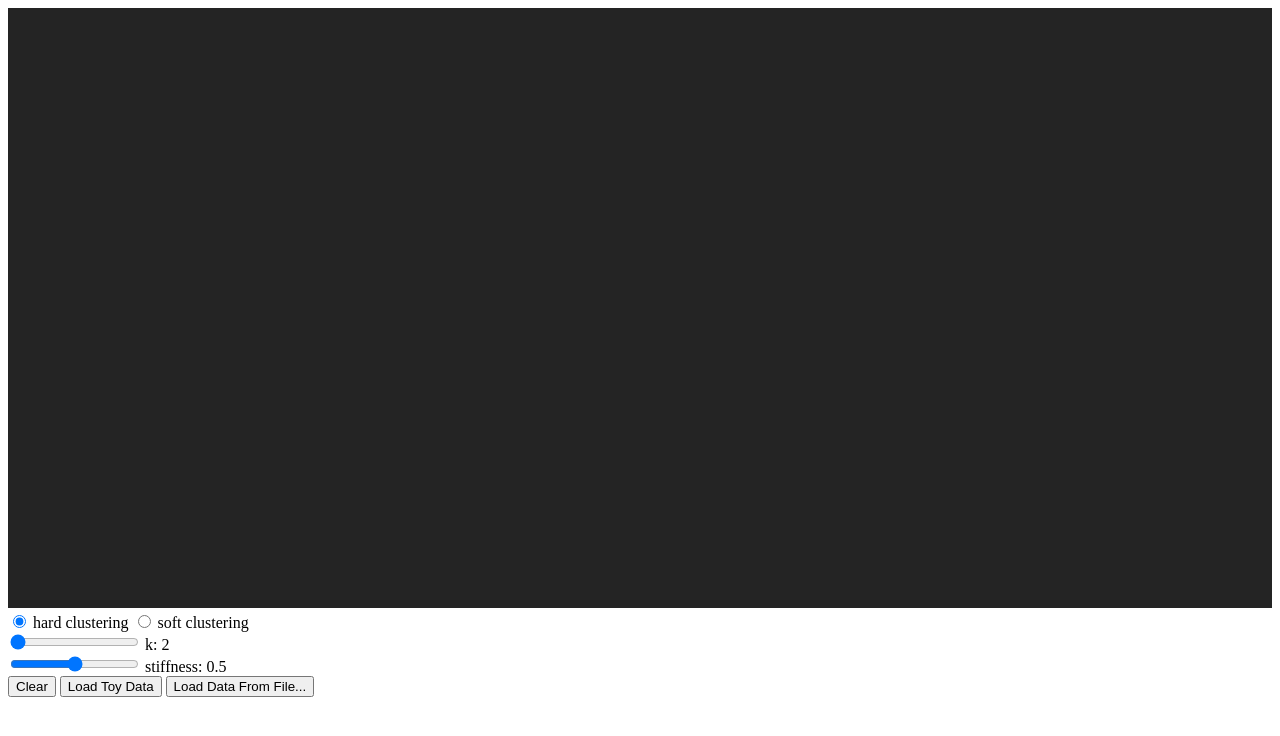
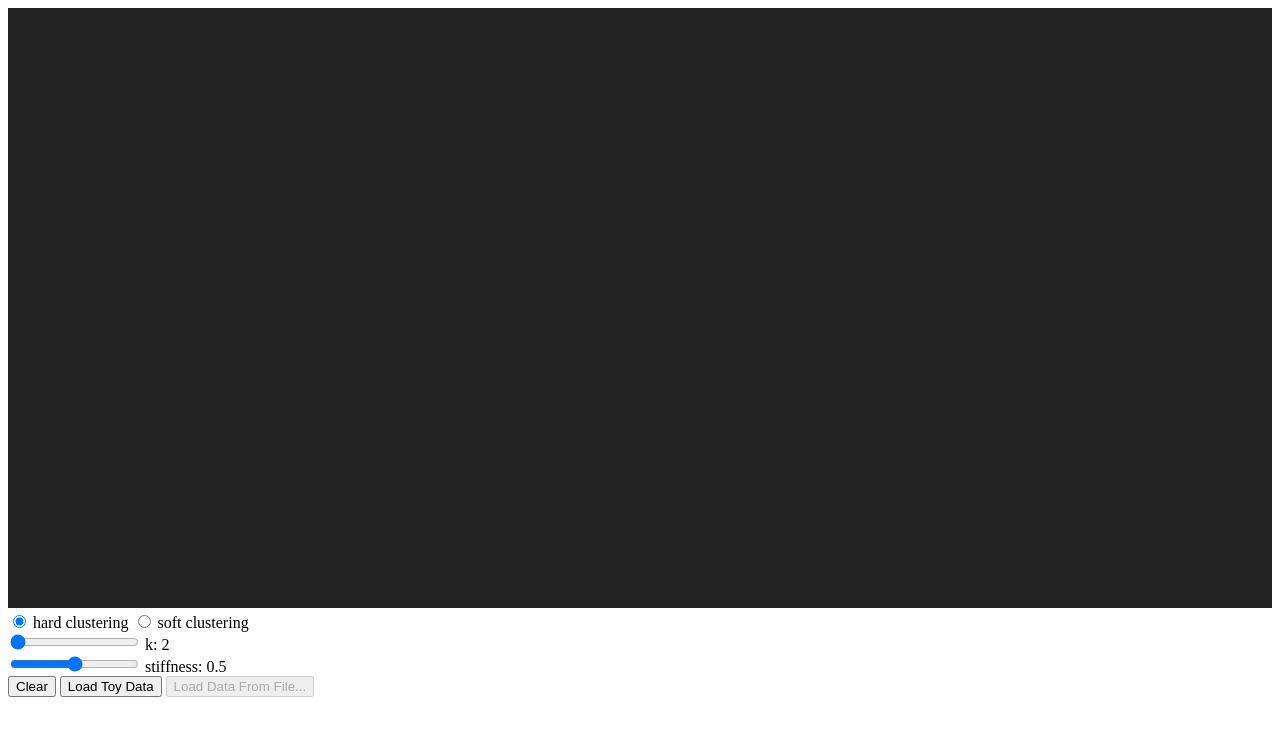
Before and after one commit to mhmarina/k-means, a plain HTML site: page index.html in a window 1280 px wide. Drawn offline with Linux system fonts and the light colour scheme.

Commit message:
disable btn-load-file for now

```diff
--- a/index.html
+++ b/index.html
@@ -25,5 +25,5 @@
     </div>
     <button id="btn-clear">Clear</button>
     <button id="btn-load-toy">Load Toy Data</button>
-    <button id="btn-load-file">Load Data From File...</button>
+    <button id="btn-load-file" disabled>Load Data From File...</button>
 </body>
```
